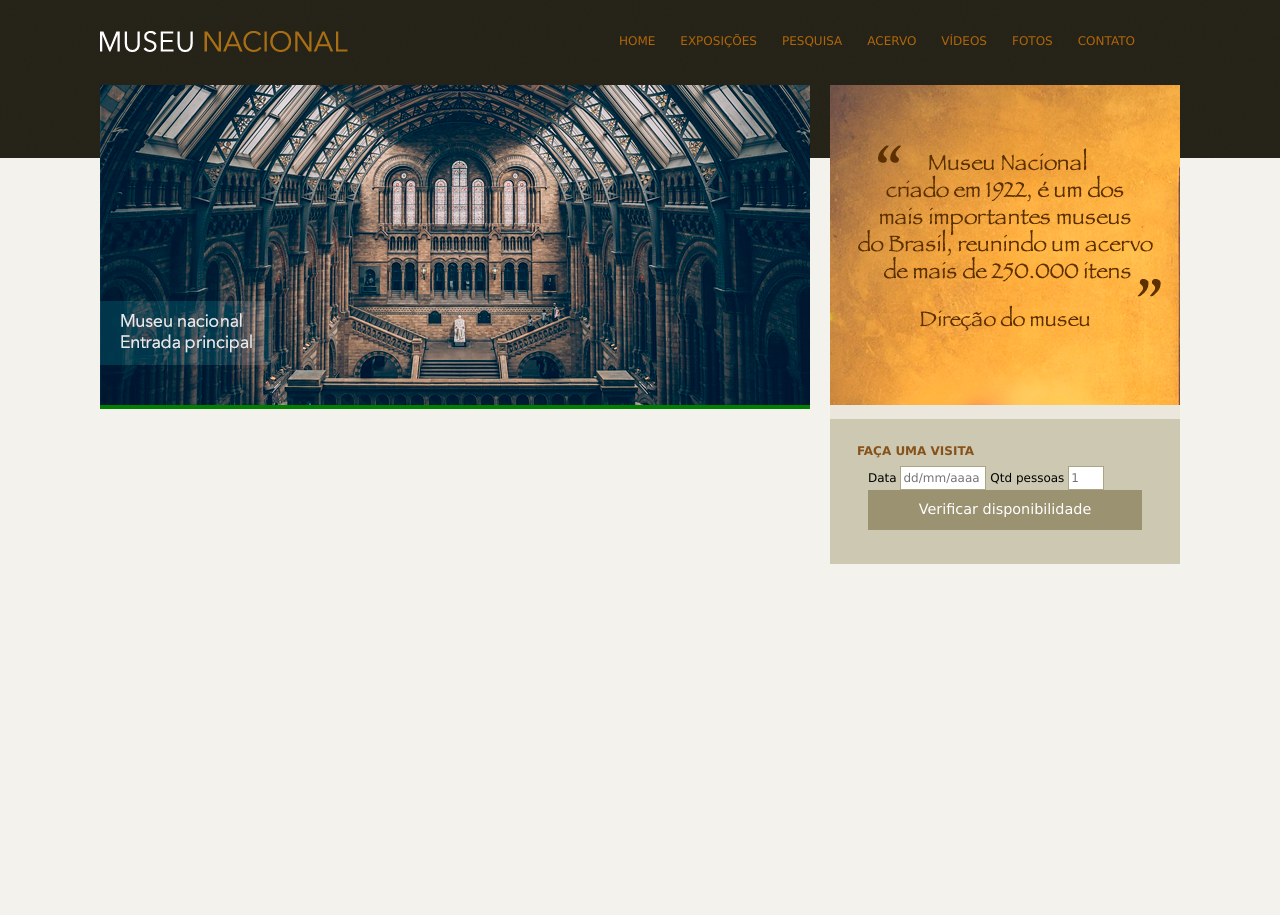
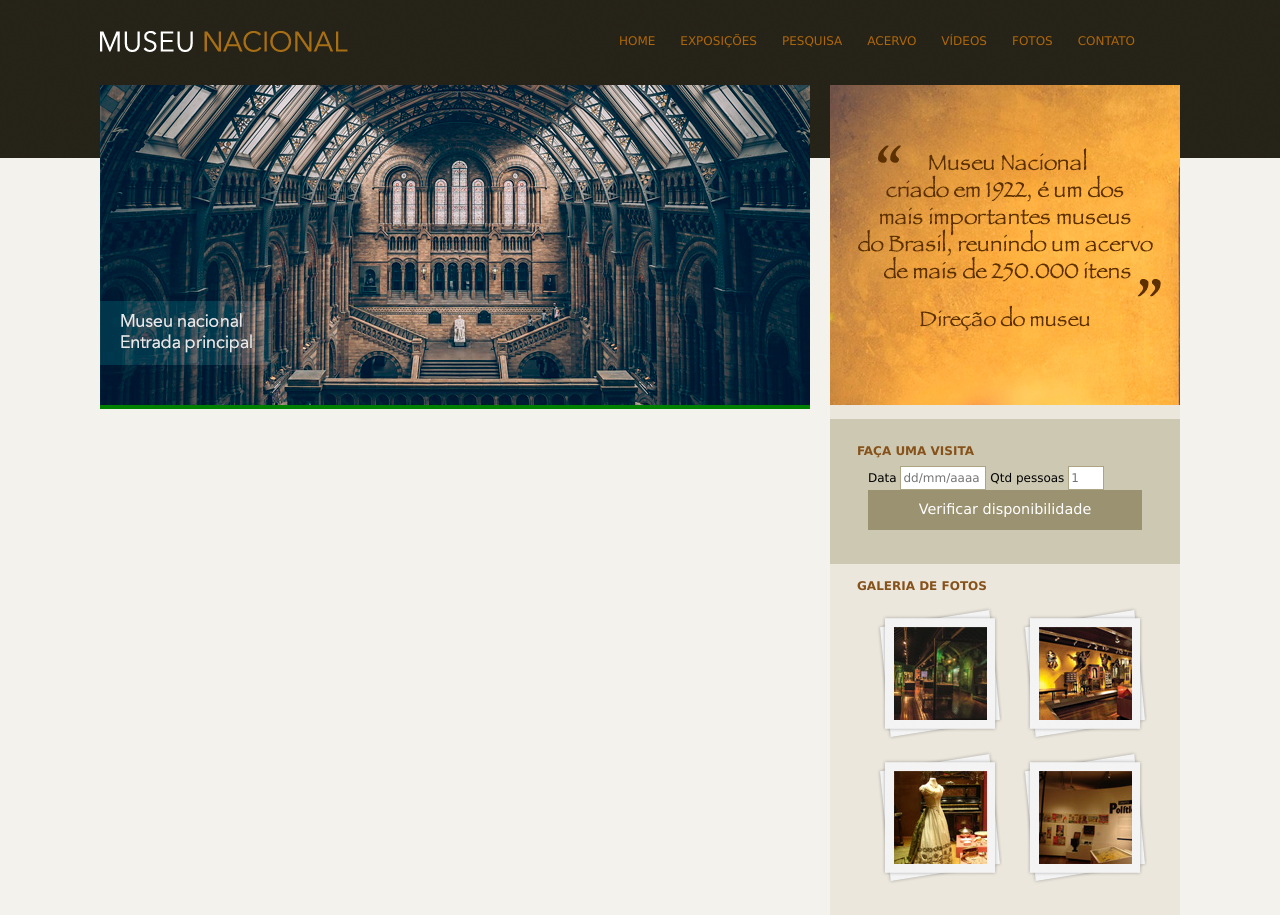
Before and after one commit to luccahora/Museu-Nacional, a plain HTML site: page Museu-Nacional/index.html in a window 1280 px wide. Before the commit the page ends 800 px from the top, so only its background shows below. Drawn offline with Linux system fonts and the light colour scheme.

Commit message:
aside - galeria

```diff
--- a/Museu-Nacional/css/estilo.css
+++ b/Museu-Nacional/css/estilo.css
@@ -70,12 +70,30 @@ aside {
     width: 350px;
     float: right;
     background: #ebe7dd;
+    padding-bottom: 30px;
 }
 
 section#visita{
     background: #cdc8b1;
     padding: 10px 27px 27px 27px;
     margin-top: 10px;
+}
+
+#galeria{
+    padding: 0 27px 0 27px;
+}
+
+section#galeria a{
+    display: block;
+    background: url('../img/fundo-foto.png') no-repeat;
+    float: left;
+    padding: 17px 15px 17px 15px;
+    margin: 10px 0 0 20px;
+}
+
+section#galeria img{
+    margin-left: 2px;
+    margin-top: 3px;
 }
 
 h4{
--- a/Museu-Nacional/index.html
+++ b/Museu-Nacional/index.html
@@ -59,6 +59,26 @@
                         </fieldset>
                     </form>
                 </section>
+                <section id="galeria">
+                    <h4>Galeria de fotos</h4>
+
+                    <a href="">
+                        <img src="img/imagem1.jpg" height="93" width="93" alt="">
+                    </a>
+
+                    <a href="">
+                        <img src="img/imagem2.jpg" height="93" width="93" alt="">
+                    </a>
+
+                    <a href="">
+                        <img src="img/imagem3.jpg" height="93" width="93" alt="">
+                    </a>
+
+                    <a href="">
+                        <img src="img/imagem4.jpg" height="93" width="93" alt="">
+                    </a>
+
+                </section>
             </aside>
 
         </div>
```
